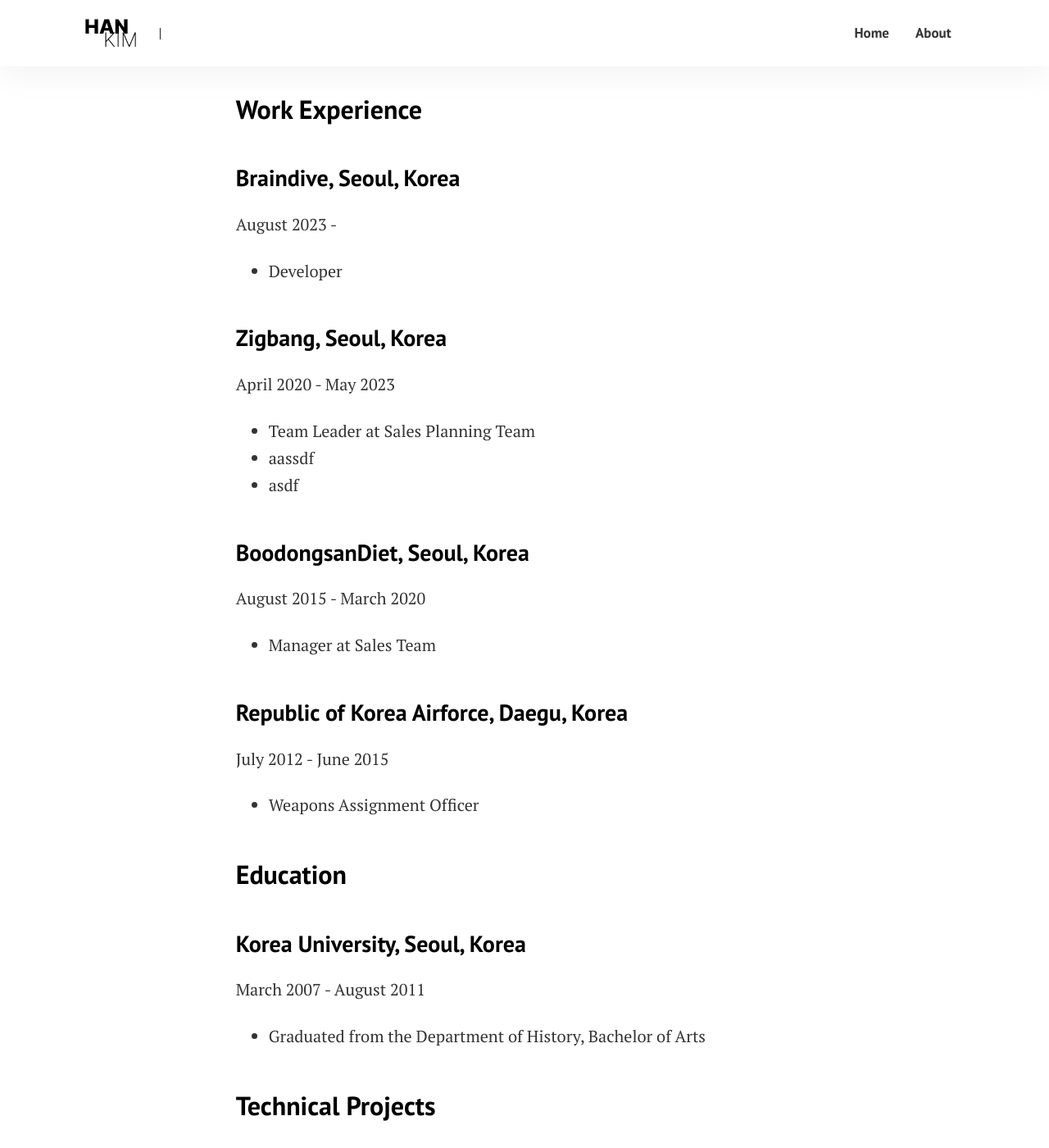
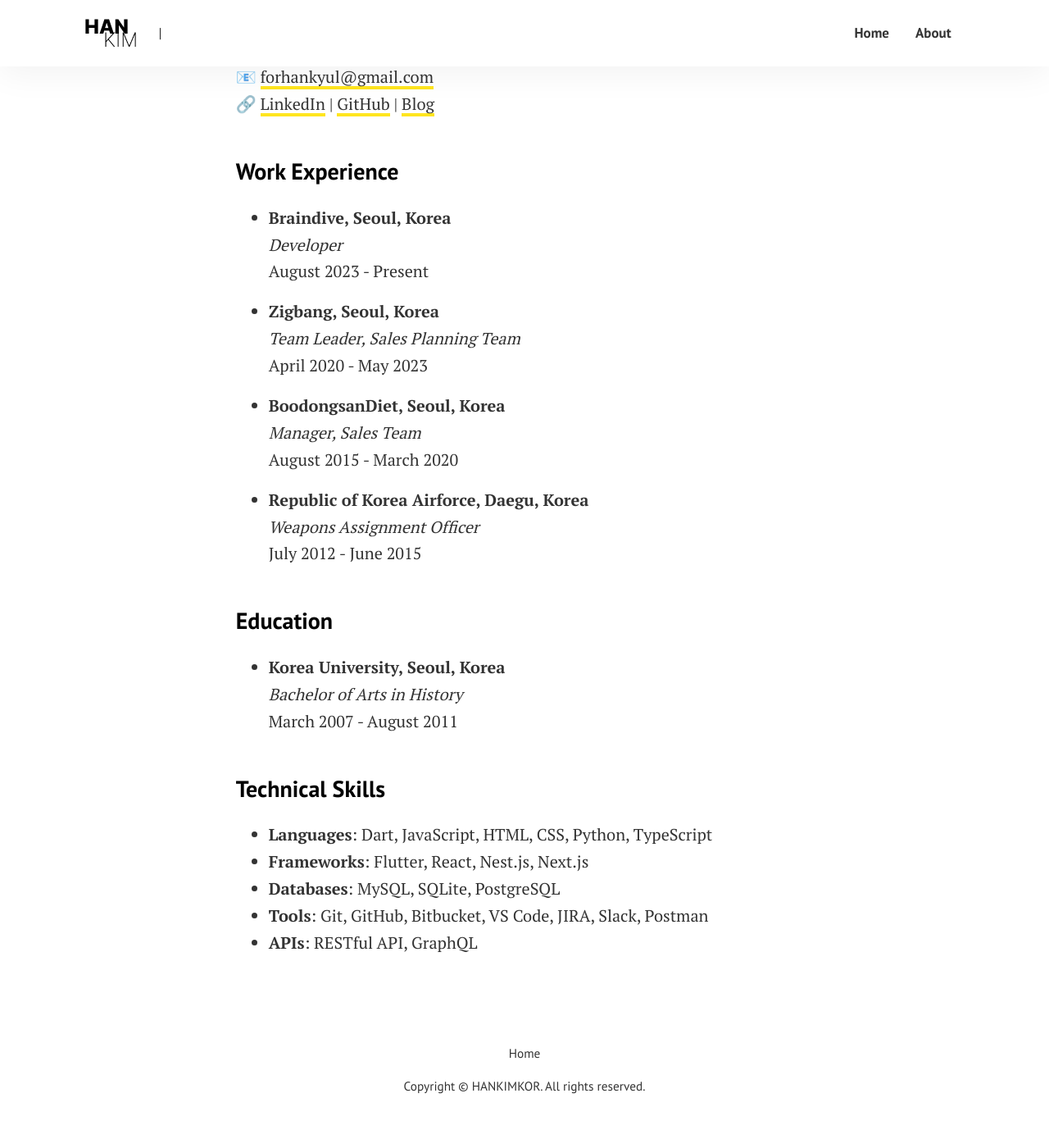
Before and after one commit to HANKIMKOR/HANKIMKOR.github.io, a Jekyll site: the page built from pages/about.md, in a window 1280 px wide and 1400 px high, scrolled down 229 px. Shown: the whole window at 82% size. Built offline with Jekyll 4.4.1, drawn with Linux system fonts in a browser that asks for light colours; after the commit the page ends 1596 px from its top, so only the background shows below that; some of the changed text lies outside the part shown.

Commit message:
modified about page

```diff
--- a/index.html
+++ b/index.html
@@ -11,7 +11,7 @@
   <div class="row align-items-center justify-content-between">
     <div class="col-md-6">
       <h1 class="font-weight-bold mb-4 serif-font">HANKIM</h1>
-      <p class="lead mb-4">직장인 / 개발자 / 역사를 전공한 역덕후</p>
+      <p class="lead mb-4">직장인 / 개발자 / 역사를 전공한 역덕후<br>Office worker / Developer / History enthusiast</p>
       <a href="{{site.baseurl}}/about" class="btn btn-dark text-white px-5 btn-lg">About me</a>
     </div>
     <div class="col-md-6 text-right pl-0 pl-lg-4">
--- a/pages/about.md
+++ b/pages/about.md
@@ -5,55 +5,40 @@
 # image: assets/images/screenshot.png
 ---
 
-Hankyul Kim
-Developer who loves history
-forhankyul@gmail.com
-Linkedin: https://linkedin.com/
-Gibhub: https://github.com/hankimkor/
-Blog: https://hankimkor.github.io/
+## Hankyul Kim
 
-## Work Experience
+**Developer who loves history**
+📧 [forhankyul@gmail.com](mailto:forhankyul@gmail.com)
+🔗 [LinkedIn](https://www.linkedin.com/in/hankyul-kim-a09aa2156/) | [GitHub](https://github.com/hankimkor) | [Blog](https://hankimkor.github.io/)
 
-### Braindive, Seoul, Korea
+### Work Experience
 
-August 2023 -
+- **Braindive, Seoul, Korea**
+  _Developer_
+  August 2023 - Present
 
-- Developer
+- **Zigbang, Seoul, Korea**
+  _Team Leader, Sales Planning Team_
+  April 2020 - May 2023
 
-### Zigbang, Seoul, Korea
+- **BoodongsanDiet, Seoul, Korea**
+  _Manager, Sales Team_
+  August 2015 - March 2020
 
-April 2020 - May 2023
+- **Republic of Korea Airforce, Daegu, Korea**
+  _Weapons Assignment Officer_
+  July 2012 - June 2015
 
-- Team Leader at Sales Planning Team
-- aassdf
-- asdf
+### Education
 
-### BoodongsanDiet, Seoul, Korea
+- **Korea University, Seoul, Korea**
+  _Bachelor of Arts in History_
+  March 2007 - August 2011
 
-August 2015 - March 2020
+### Technical Skills
 
-- Manager at Sales Team
-
-### Republic of Korea Airforce, Daegu, Korea
-
-July 2012 - June 2015
-
-- Weapons Assignment Officer
-
-## Education
-
-### Korea University, Seoul, Korea
-
-March 2007 - August 2011
-
-- Graduated from the Department of History, Bachelor of Arts
-
-## Technical Projects
-
-SmileBogun
-
-- Flutter, Dart, HTML, CSS, JavaScript, React JS
-
-OdoSaju
-
-- Flutter, Dart, SQLite
+- **Languages**: Dart, JavaScript, HTML, CSS, Python, TypeScript
+- **Frameworks**: Flutter, React, Nest.js, Next.js
+- **Databases**: MySQL, SQLite, PostgreSQL
+- **Tools**: Git, GitHub, Bitbucket, VS Code, JIRA, Slack, Postman
+- **APIs**: RESTful API, GraphQL
```
